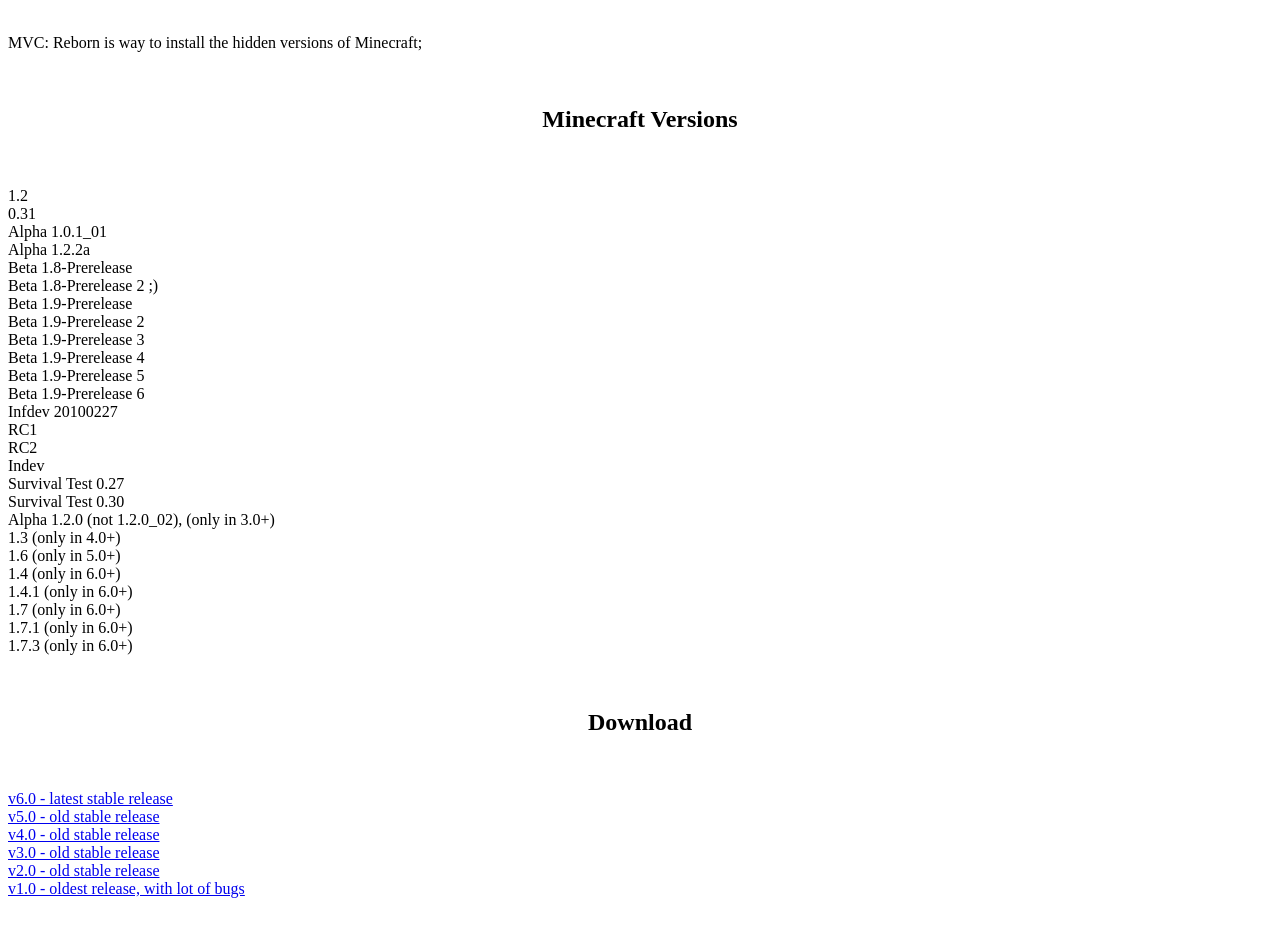
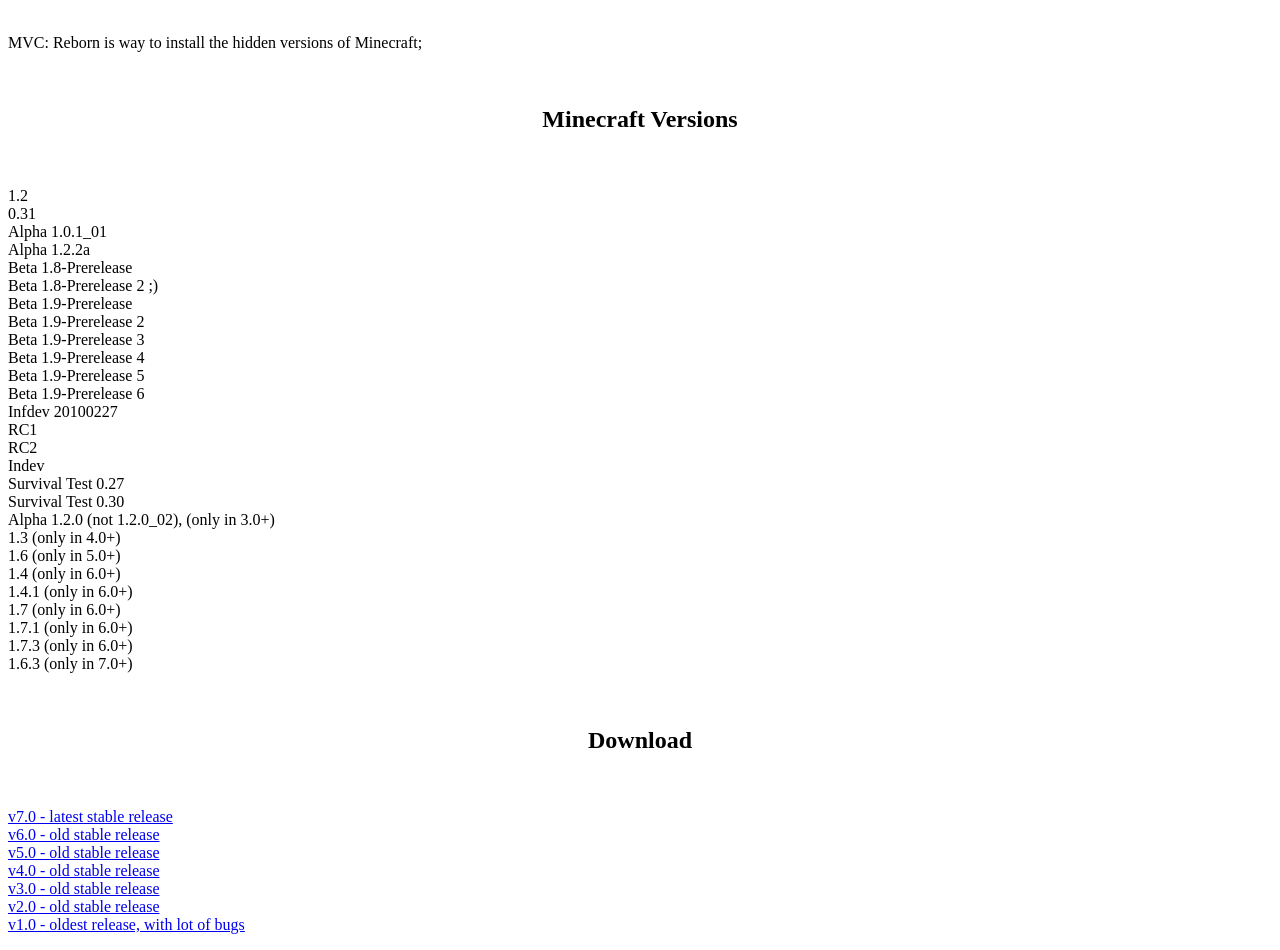
Before and after one commit to glowiak/mvc-reborn, a plain HTML site: page index.html in a window 1280 px wide. Shown: the part 66-1016 px from the top of the page. Before the commit the page ends 980 px from the top, so only its background shows below. Drawn offline with Linux system fonts and the light colour scheme.

Commit message:
aesfvaevfae
srgerhrhntn frthfhj

```diff
--- a/index.html
+++ b/index.html
@@ -62,12 +62,16 @@ Alpha 1.2.0 (not 1.2.0_02), (only in 3.0+)
 1.7.1 (only in 6.0+)
   <br>
 1.7.3 (only in 6.0+)
+  <br>
+1.6.3 (only in 7.0+)
 </p>
 <br>
 <center><h2>Download</h2></center>
 <br>
 <p>
-<a href=https://github.com/glowiak/mvc-reborn/releases/download/6.0-Jii/mvc-reborn_v6.0.zip>v6.0 - latest stable release</a>
+<a href=https://github.com/glowiak/mvc-reborn/releases/download/7.0-Jii/mvc-reborn_v7.0.zip>v7.0 - latest stable release</a>
+  <br>
+<a href=https://github.com/glowiak/mvc-reborn/releases/download/6.0-Jii/mvc-reborn_v6.0.zip>v6.0 - old stable release</a>
   <br>
 <a href=https://github.com/glowiak/mvc-reborn/releases/download/5.0-Jii/mvc-reborn_v5.0.zip>v5.0 - old stable release</a>
 <br>
```
